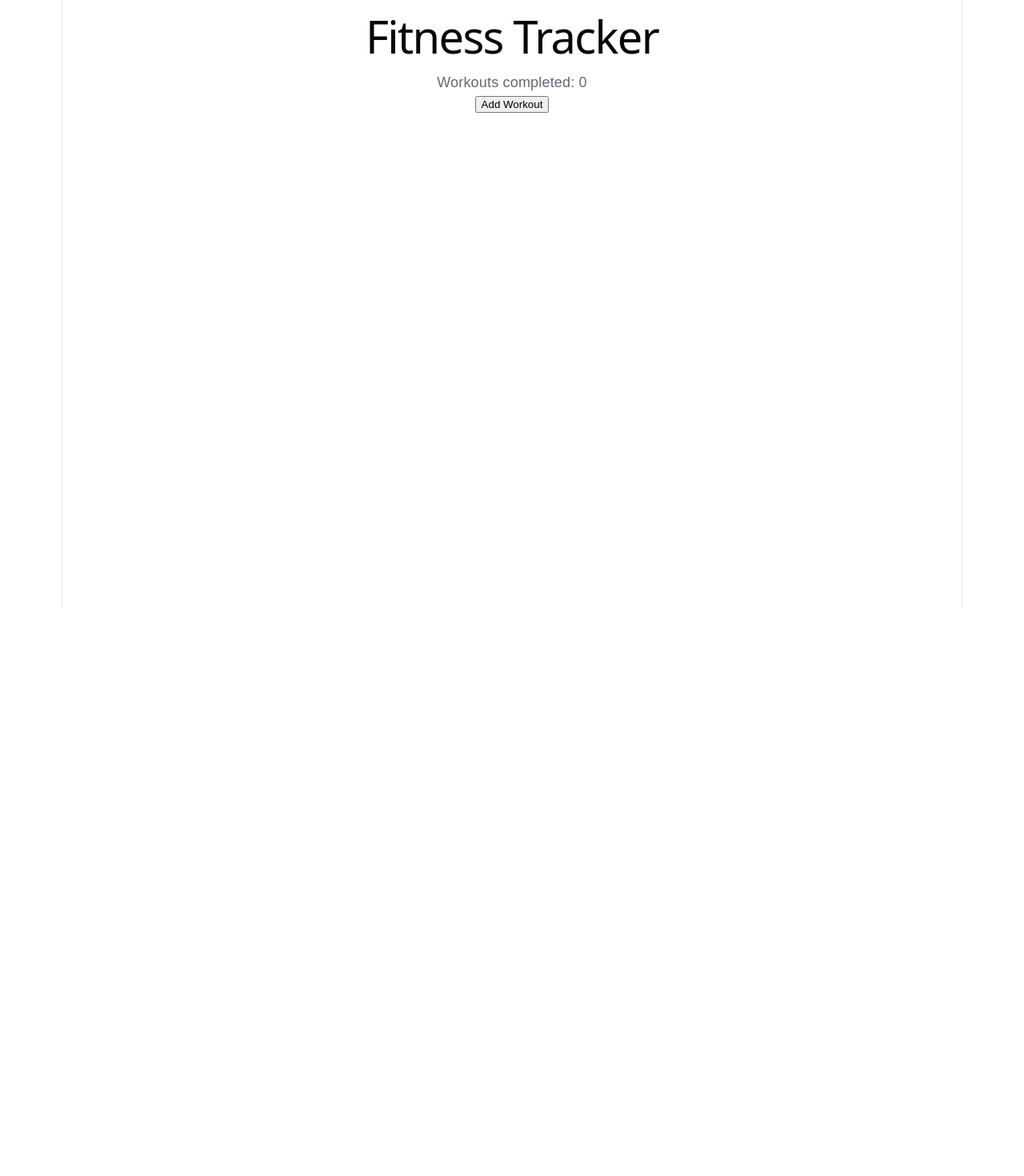
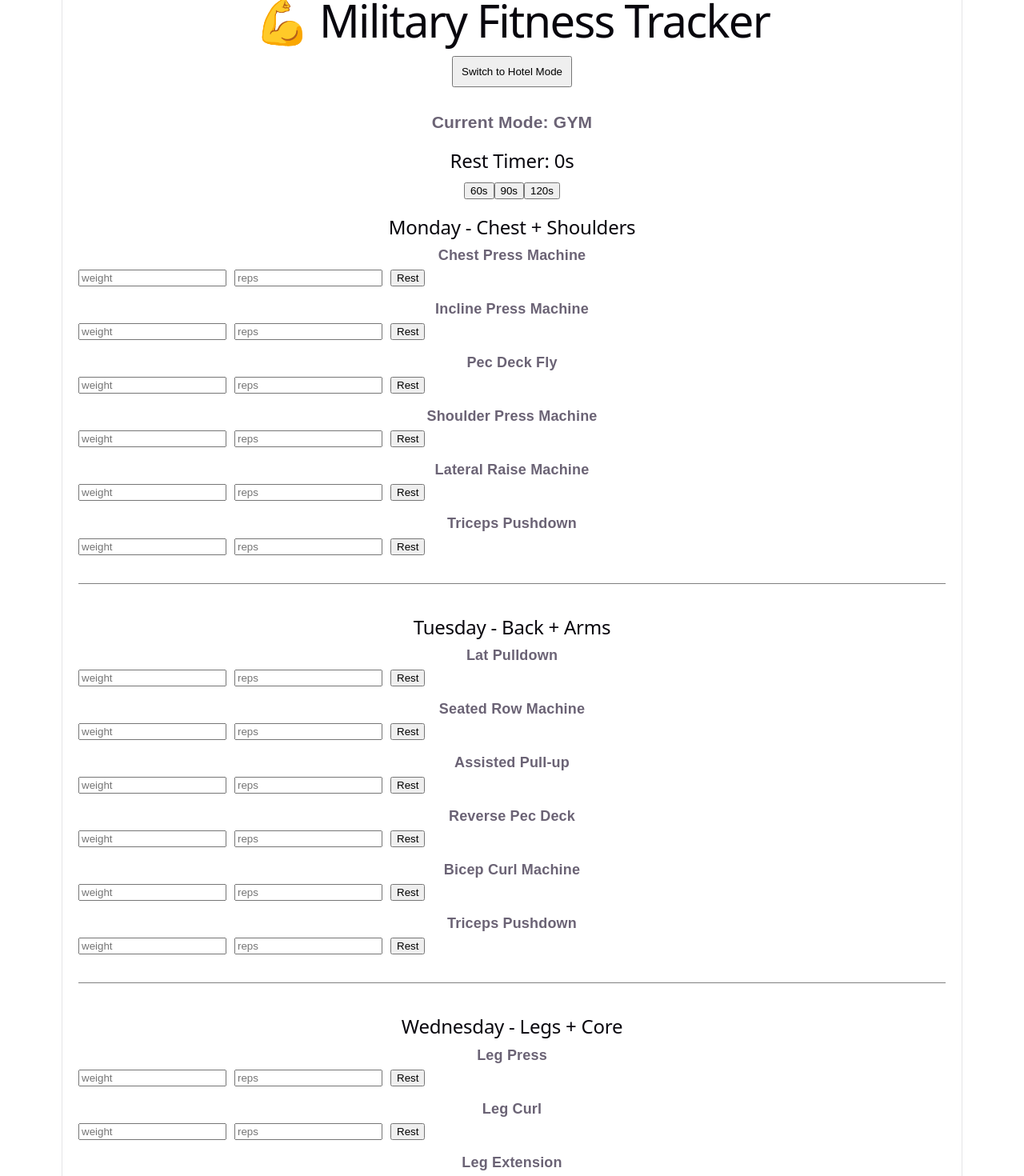
Before and after one commit to cproberts0906-byte/track_my_fitness, a React (Vite) app: page / in a window 1280 px wide. Shown: the part 40-1510 px from the top of the page at 80% size. Before the commit the page ends 800 px from the top, so only its background shows below. Built offline with nearby package versions, Linux system fonts and the light colour scheme.

Commit message:
add fitness-tracker-app

```diff
--- a/src/App.tsx
+++ b/src/App.tsx
@@ -1,17 +1,277 @@
-import { useState } from "react";
+import { useEffect, useState } from "react";
+
+type Mode = "gym" | "hotel";
+
+type SetLog = {
+  weight: string;
+  reps: string;
+};
+
+type ExerciseLog = {
+  sets: SetLog[];
+};
+
+type WorkoutLog = Record<string, Record<string, ExerciseLog>>;
+
+const workouts = [
+  {
+    day: "Monday - Chest + Shoulders",
+    gym: [
+      "Chest Press Machine",
+      "Incline Press Machine",
+      "Pec Deck Fly",
+      "Shoulder Press Machine",
+      "Lateral Raise Machine",
+      "Triceps Pushdown"
+    ],
+    hotel: [
+      "Decline Push-ups",
+      "Standard Push-ups",
+      "Pike Push-ups",
+      "Diamond Push-ups",
+      "Chair Dips",
+      "Plank"
+    ]
+  },
+  {
+    day: "Tuesday - Back + Arms",
+    gym: [
+      "Lat Pulldown",
+      "Seated Row Machine",
+      "Assisted Pull-up",
+      "Reverse Pec Deck",
+      "Bicep Curl Machine",
+      "Triceps Pushdown"
+    ],
+    hotel: [
+      "Pull-ups / Towel Rows",
+      "Superman Hold",
+      "Reverse Snow Angels",
+      "Chair Rows",
+      "Bicep Towel Curls",
+      "Plank Row Hold"
+    ]
+  },
+  {
+    day: "Wednesday - Legs + Core",
+    gym: [
+      "Leg Press",
+      "Leg Curl",
+      "Leg Extension",
+      "Calf Raise Machine",
+      "Ab Crunch Machine",
+      "Plank"
+    ],
+    hotel: [
+      "Bodyweight Squats",
+      "Walking Lunges",
+      "Wall Sit",
+      "Glute Bridges",
+      "Calf Raises",
+      "Plank"
+    ]
+  },
+  {
+    day: "Thursday - Chest + Arms Pump",
+    gym: [
+      "Incline Press Machine",
+      "Pec Deck Fly",
+      "Rear Delt Fly",
+      "Bicep Curl Machine",
+      "Triceps Pushdown",
+      "Lateral Raise Machine"
+    ],
+    hotel: [
+      "Push-ups",
+      "Diamond Push-ups",
+      "Pike Push-ups",
+      "Chair Dips",
+      "Plank Shoulder Taps",
+      "Burpees"
+    ]
+  },
+  {
+    day: "Friday - Full Body",
+    gym: [
+      "Chest Press Machine",
+      "Seated Row Machine",
+      "Leg Press",
+      "Walking Lunges",
+      "Leg Curl",
+      "Ab Crunch Machine"
+    ],
+    hotel: [
+      "Push-ups",
+      "Squats",
+      "Lunges",
+      "Chair Rows",
+      "Plank",
+      "Burpees"
+    ]
+  }
+];
 
 export default function App() {
-  const [workouts, setWorkouts] = useState(0);
+  const [mode, setMode] = useState<Mode>("gym");
+
+  const [logs, setLogs] = useState<WorkoutLog>(() =>
+    JSON.parse(localStorage.getItem("logs") || "{}")
+  );
+
+  const [rest, setRest] = useState(0);
+
+  useEffect(() => {
+    localStorage.setItem("logs", JSON.stringify(logs));
+  }, [logs]);
+
+  const updateSet = (
+    day: string,
+    ex: string,
+    field: keyof SetLog,
+    value: string
+  ) => {
+    setLogs((prev) => {
+      const dayLog = prev[day] || {};
+      const exLog = dayLog[ex] || {
+        sets: [{ weight: "", reps: "" }]
+      };
+
+      return {
+        ...prev,
+        [day]: {
+          ...dayLog,
+          [ex]: {
+            sets: [{ ...exLog.sets[0], [field]: value }]
+          }
+        }
+      };
+    });
+  };
+
+  const startRest = (sec: number) => {
+    setRest(sec);
+
+    const interval = setInterval(() => {
+      setRest((r) => {
+        if (r <= 1) {
+          clearInterval(interval);
+          return 0;
+        }
+
+        return r - 1;
+      });
+    }, 1000);
+  };
+
+  const getAdvice = (reps: string) => {
+    const r = Number(reps || 0);
+
+    if (r >= 12) return "⬆️ Increase weight next time (+5 lb)";
+    if (r >= 8) return "✅ Good range";
+    if (r > 0) return "⬇️ Too heavy - reduce weight";
+
+    return "";
+  };
 
   return (
-    <div style={{ padding: 40, fontFamily: "Arial" }}>
-      <h1>Fitness Tracker</h1>
+    <div style={{ padding: 20, fontFamily: "Arial" }}>
+      <h1>💪 Military Fitness Tracker</h1>
 
-      <p>Workouts completed: {workouts}</p>
+      <button
+        onClick={() => setMode(mode === "gym" ? "hotel" : "gym")}
+        style={{
+          marginBottom: 10,
+          padding: 10,
+          cursor: "pointer"
+        }}
+      >
+        Switch to {mode === "gym" ? "Hotel" : "Gym"} Mode
+      </button>
 
-      <button onClick={() => setWorkouts(workouts + 1)}>
-        Add Workout
-      </button>
+      <h3>Current Mode: {mode.toUpperCase()}</h3>
+
+      <div style={{ marginBottom: 20 }}>
+        <h2>Rest Timer: {rest}s</h2>
+
+        <button onClick={() => startRest(60)}>60s</button>
+        <button onClick={() => startRest(90)}>90s</button>
+        <button onClick={() => startRest(120)}>120s</button>
+      </div>
+
+      {workouts.map((w) => (
+        <div
+          key={w.day}
+          style={{
+            marginBottom: 40,
+            borderBottom: "1px solid gray",
+            paddingBottom: 20
+          }}
+        >
+          <h2>{w.day}</h2>
+
+          {(mode === "gym" ? w.gym : w.hotel).map((ex) => {
+            const reps =
+              logs?.[w.day]?.[ex]?.sets?.[0]?.reps || "";
+
+            return (
+              <div
+                key={ex}
+                style={{
+                  marginBottom: 15
+                }}
+              >
+                <b>{ex}</b>
+
+                <div
+                  style={{
+                    display: "flex",
+                    gap: 10,
+                    marginTop: 5
+                  }}
+                >
+                  <input
+                    placeholder="weight"
+                    onChange={(e) =>
+                      updateSet(
+                        w.day,
+                        ex,
+                        "weight",
+                        e.target.value
+                      )
+                    }
+                  />
+
+                  <input
+                    placeholder="reps"
+                    onChange={(e) =>
+                      updateSet(
+                        w.day,
+                        ex,
+                        "reps",
+                        e.target.value
+                      )
+                    }
+                  />
+
+                  <button onClick={() => startRest(60)}>
+                    Rest
+                  </button>
+                </div>
+
+                <div
+                  style={{
+                    fontSize: 12,
+                    color: "gray",
+                    marginTop: 4
+                  }}
+                >
+                  {getAdvice(reps)}
+                </div>
+              </div>
+            );
+          })}
+        </div>
+      ))}
     </div>
   );
 }
```
